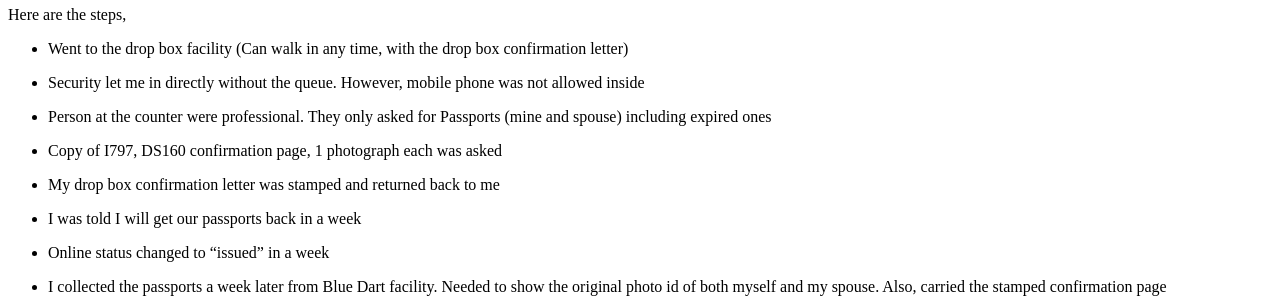
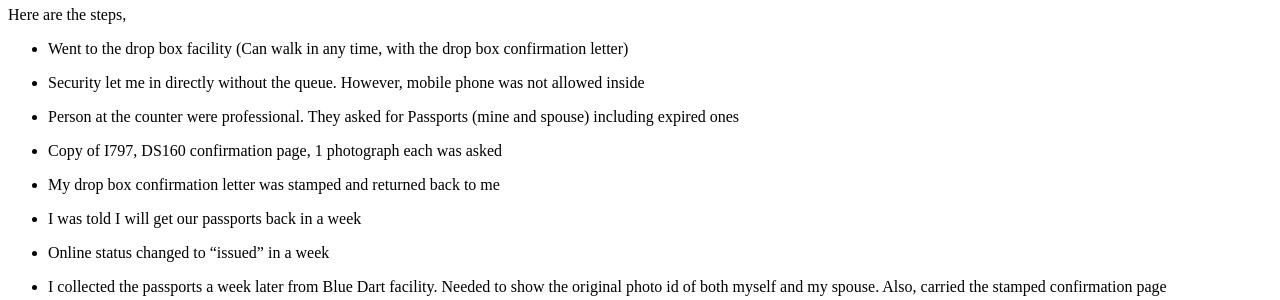
Before and after one commit to gitforwork2/gitforwork.github.io, a Jekyll site: the page built from _posts/2016-12-22-H1b-visa-stamping-Chennai-Dropbox-experience.md, in a window 1280 px wide. Shown: the part 410-710 px from the top of the page. Built offline with Jekyll 4.4.1, drawn with Linux system fonts in a browser that asks for light colours; comment, search, counter and statistics services are not loaded.

Commit message:
Update 2016-12-22-H1b-visa-stamping-Chennai-Dropbox-experience.md

```diff
--- a/_posts/2016-12-22-H1b-visa-stamping-Chennai-Dropbox-experience.md
+++ b/_posts/2016-12-22-H1b-visa-stamping-Chennai-Dropbox-experience.md
@@ -16,7 +16,7 @@ Here are the steps,
 
 - Security let me in directly without the queue. However, mobile phone was not allowed inside
 
-- Person at the counter were professional. They only asked for Passports (mine and spouse) including expired ones
+- Person at the counter were professional. They asked for Passports (mine and spouse) including expired ones
 
 - Copy of I797, DS160 confirmation page, 1 photograph each was asked
 
@@ -26,8 +26,7 @@ Here are the steps,
 
 - Online status changed to "issued" in a week
 
-- I collected the passports a week later from Blue Dart facility. Needed to show the original photo id of both myself and my spouse.
-Also, carried the stamped confirmation page
+- I collected the passports a week later from Blue Dart facility. Needed to show the original photo id of both myself and my spouse. Also, carried the stamped confirmation page
 
 
 The whole process was less stressful than actual visa stamping experiences. Hopefully, this process is continued for long time.
```
